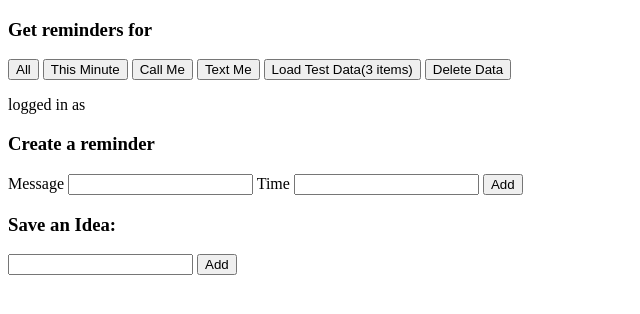
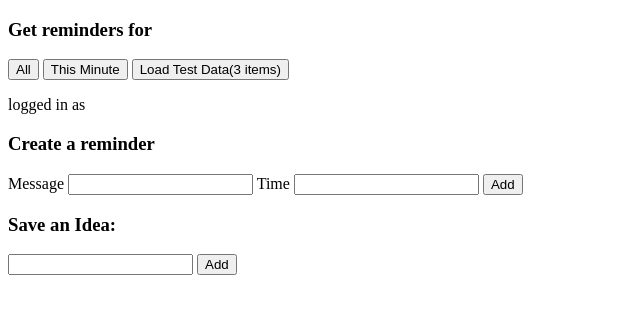
Before and after one commit to ahtavarasmus/personaldb, a Flask app: template src/templates/home.html in a window 1280 px wide. Shown: the part 70-384 px from the top of the page, without its empty margins (0-640 px from the left). Run offline with Flask 2, Linux system fonts and the light colour scheme; the template is opened without the code that fills it, so the values that code supplies are empty; the visitor is signed in with stand-in values (Sample User, id 1); parts of the project's set-up code (start-up, migrations or seed data) failed here and were passed over.

Commit message:
cleaned up homepage

```diff
--- a/src/templates/home.html
+++ b/src/templates/home.html
@@ -7,10 +7,7 @@
         <h3>Get reminders for</h3>
         <input type="submit" name="all" value="All">
         <input type="submit" name="this-minute" value="This Minute">
-        <input type="submit" name="call-me" value="Call Me">
-        <input type="submit" name="text-me" value="Text Me">
         <input type="submit" name="test-data" value="Load Test Data(3 items)">
-        <input type="submit" name="delete-data" value="Delete Data">
     </form>
 
     <ul>
```
